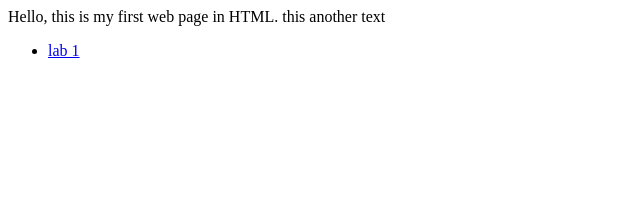
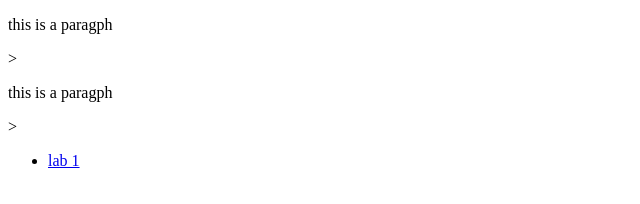
Before and after one commit to nabil828/comp1537-w22-repo, a plain HTML site: page index.html in a window 1280 px wide. Shown: the whole page, without its empty margins (0-640 px from the left). Drawn offline with Linux system fonts and the light colour scheme.

Commit message:
Update index.html

```diff
--- a/index.html
+++ b/index.html
@@ -1,18 +1,21 @@
+<!DOCTYPE html>
 <html>
     <head>
         <title>
             Home page!
         </title>
-
+        <meta charset="UTF-8" />
     </head>
 
     <body>
-        Hello, this is my first web page in HTML.
+       <p>
+           this is a paragph
+       </p>>
 
 
-
-this another text
-
+       <p>
+        this is a paragph
+         </p>>
 
         <ul>
             <li>
```
